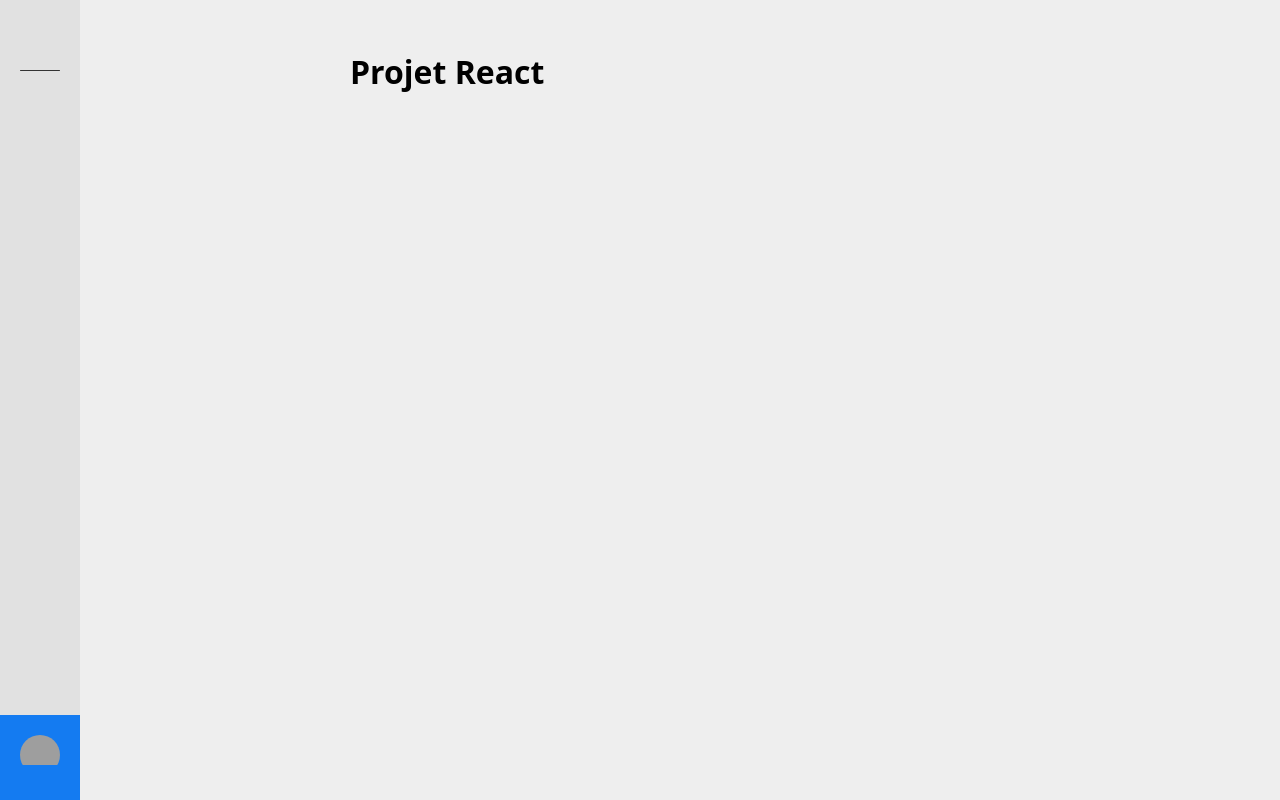
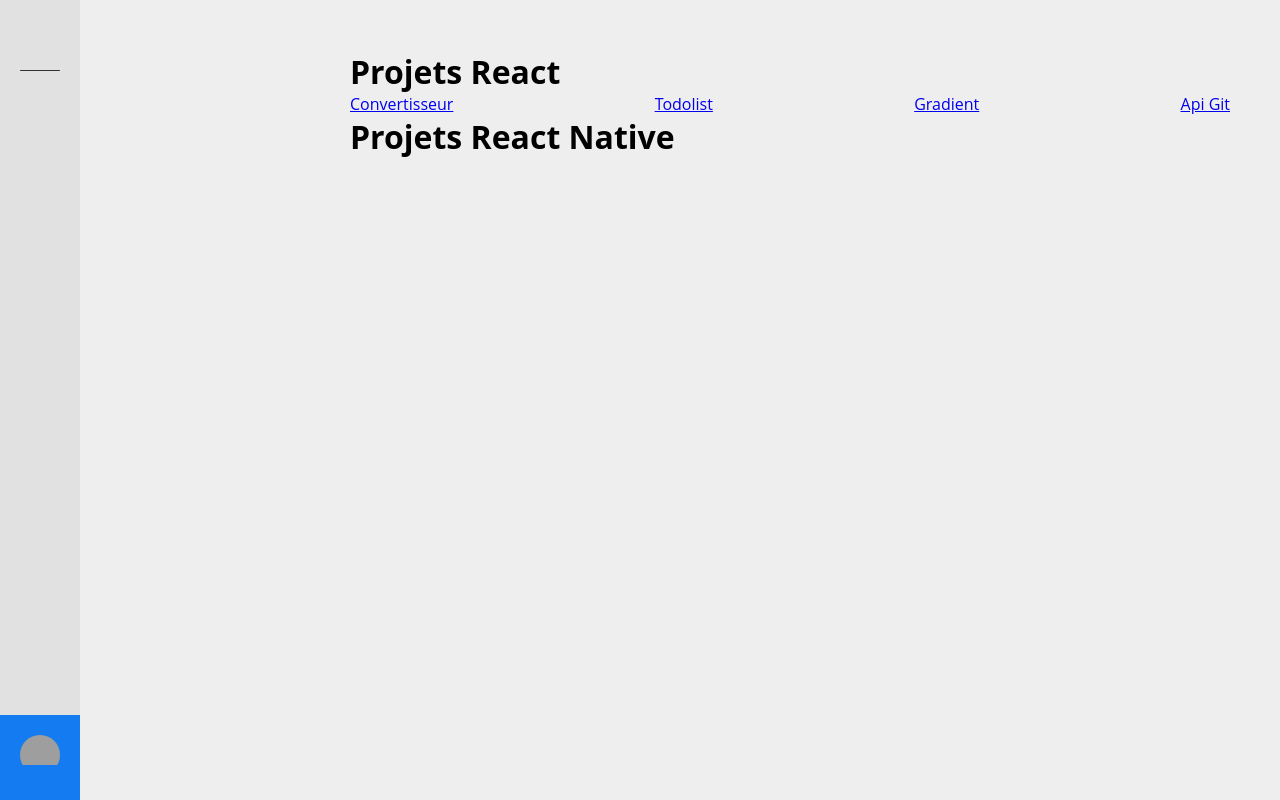
Before and after one commit to CEDRIC-code1982/portfolio, a React (Create React App) app: page /projects in a window 1280 px wide. Built offline with nearby package versions, Linux system fonts and the light colour scheme; grey boxes are pictures that could not be loaded; the HTML template or start-up script is replaced by a standard one.

Commit message:
in progress

```diff
--- a/package.json
+++ b/package.json
@@ -6,6 +6,7 @@
     "@testing-library/jest-dom": "^5.11.4",
     "@testing-library/react": "^11.1.0",
     "@testing-library/user-event": "^12.1.10",
+    "node-sass": "^6.0.1",
     "react": "^17.0.2",
     "react-dom": "^17.0.2",
     "react-router-dom": "^5.2.0",
--- a/src/components/Projects/index.jsx
+++ b/src/components/Projects/index.jsx
@@ -1,13 +1,21 @@
 import React from 'react';
 
-//import './styles.scss';
+import './styles.css';
 
 const Projects = () => (
     <div className='home'>
       <div className='react'>
-      <h1>Projet React</h1>
+      <h1>Projets React</h1>
+      <ul className='react-project'>
+        <li><a href= "https://convertisseur.surge.sh/">Convertisseur</a></li>
+        <li><a href= "https://cp-todo.surge.sh/">Todolist</a></li>
+        <li><a href= "https://gradient-vanilla.surge.sh/">Gradient</a></li>
+        <li><a href= "https://apigit.surge.sh/">Api Git</a></li>
+      </ul>
       </div>
-
+      <div className='native'>
+      <h1>Projets React Native</h1>
+      </div>
     </div>
 
   );
--- /dev/null
+++ b/src/components/Projects/styles.css
@@ -0,0 +1,13 @@
+. projects {
+    display: flex;
+    justify-content: center;
+}
+
+
+.react-project {
+    display: flex;
+    flex-direction: row;
+    justify-content: space-between;
+    flex-wrap: wrap;
+
+}
```
Also changed, not shown: src/components/Projects/styles.scss (deleted), 1 other file (tests, documents, lock files or other folders).
